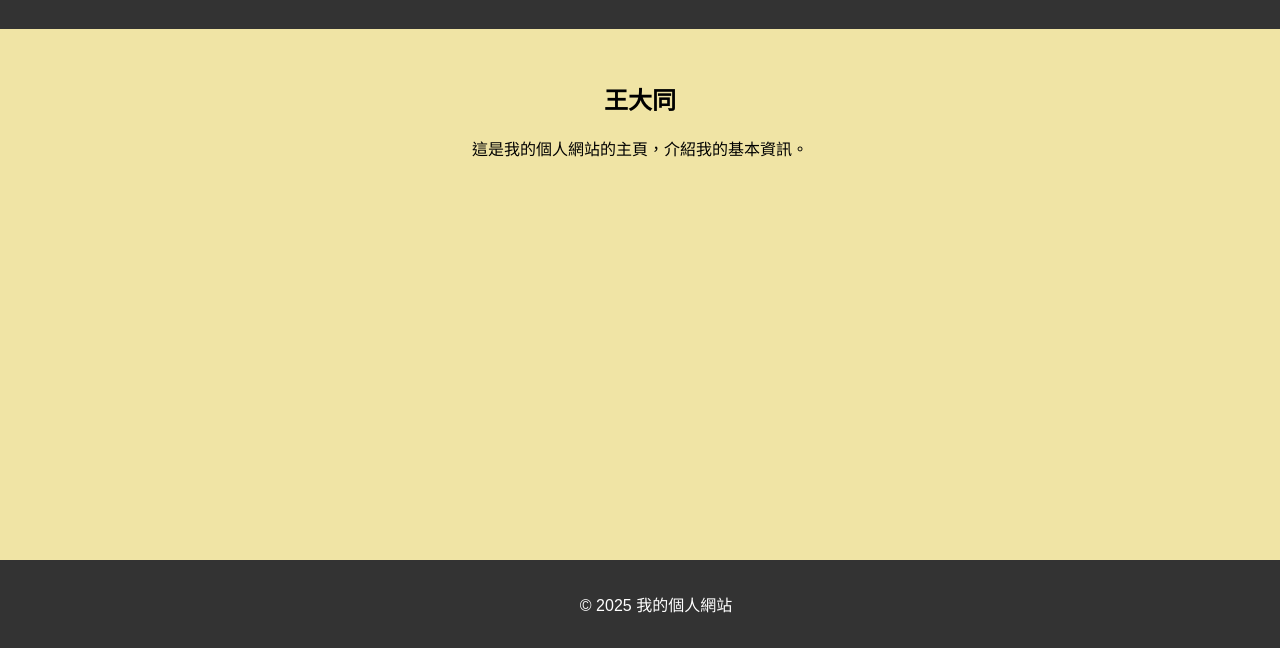
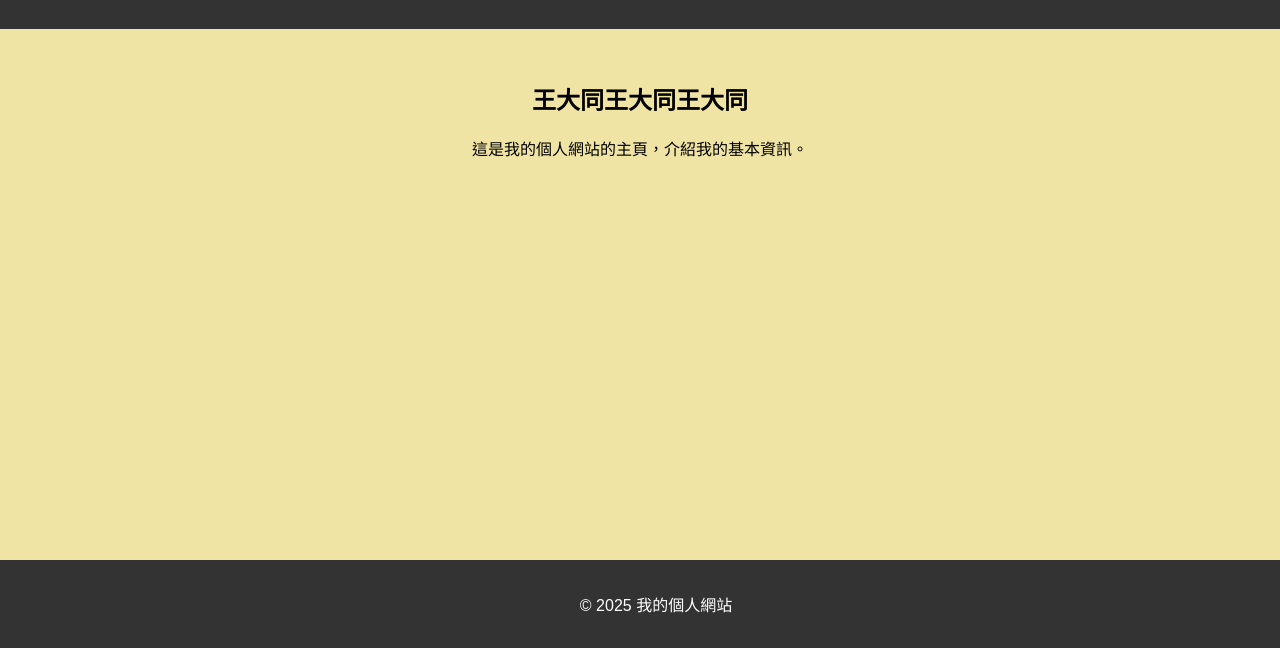
Before and after one commit to yangyangeschool/w0, a plain HTML site: page index.html in a window 1280 px wide. Shown: the part 152-800 px from the top of the page. Drawn offline with Linux system fonts and the light colour scheme.

Commit message:
3次，因為很重要

```diff
--- a/index.html
+++ b/index.html
@@ -15,11 +15,12 @@
                 <li><a href="about.html">關於我</a></li>
                 <li><a href="contact.html">聯絡我</a></li>
             </ul>
+
         </nav>
     </header>
 
     <section>
-        <h2>王大同</h2>
+        <h2>王大同王大同王大同</h2>
         <p>這是我的個人網站的主頁，介紹我的基本資訊。</p>
     </section>
 
```
